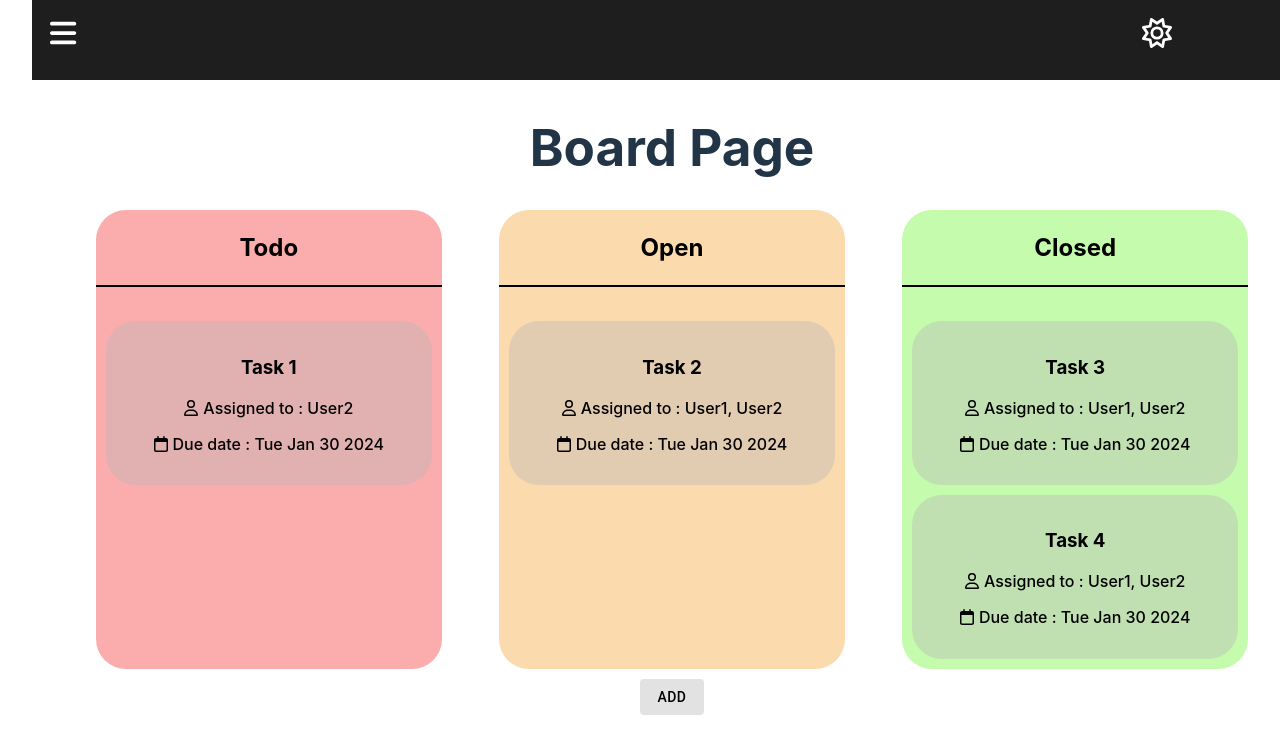
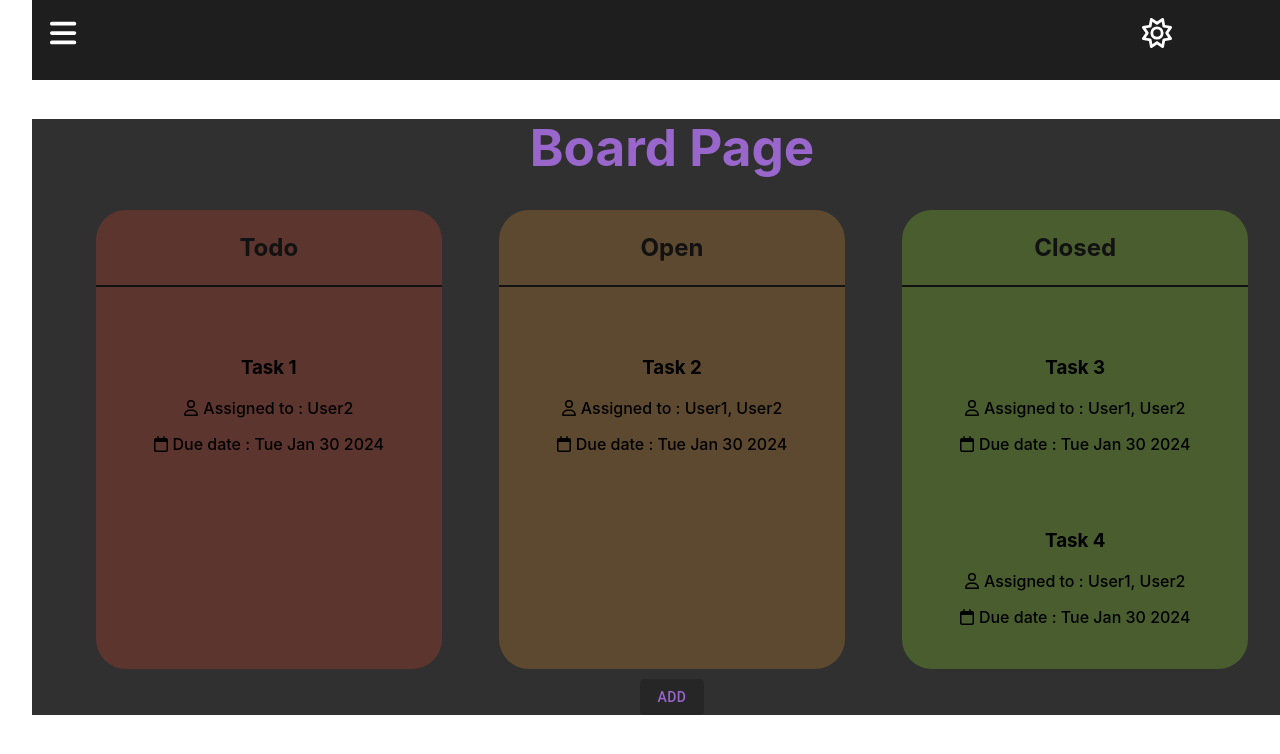
Before and after one commit to Bellier-Baptiste/todoApp, a React (Vite) app: page /board in a window 1280 px wide. Shown: the top 754 px of the page. Built offline with nearby package versions, Linux system fonts and the light colour scheme.

Commit message:
{darkMode} changing colors for many pages

```diff
--- a/src/front/colors/colors.tsx
+++ b/src/front/colors/colors.tsx
@@ -4,6 +4,8 @@ const Colors = () => {
     const dark = 'black';
     const amethyst = 'rgba(153, 102, 204, 1)';
     const darkGray = 'rgba(30, 30, 30, 1)';
+    const darkerGray = 'rgb(127, 132, 135)';
+    const veryDarkGray = 'rgba(65, 63, 66, 1)';
     const slightlyDarkerGray = 'rgba(45, 45, 45, 1)';
     const black = 'rgba(18, 18, 18, 1)';
     const darkCharcoal = 'rgba(48, 48, 48, 1)';
@@ -12,6 +14,18 @@ const Colors = () => {
     const navyBlue = 'rgba(0, 0, 128, 1)';
     const darkBlue = 'rgba(48, 86, 121, 1)';
     const plum = 'rgba(90, 49, 93, 1)';
+    const wineRed = 'rgba(123, 3, 35, 1)';
+    const darkOrange = 'rgba(93, 73, 47, 1)';
+    const forestGreen = 'rgba(21, 68, 6, 1)';
+    const garnet = 'rgba(115, 54, 53, 1)';
+    const darkRed = 'rgba(93, 53, 47, 1)';
+    const darkGreen = 'rgba(73, 93, 47, 1)';
+    // Palette
+    const purpleBlue = 'rgba(64, 66, 88, 1)';
+    const bluePurple = 'rgba(71, 78, 104, 1)';
+    const lightPurpleBlue = 'rgba(80, 87, 122, 1)';
+    const lighterPurpleBlue = 'rgba(107, 114, 142, 1)';
+
 
 
     // List Page
@@ -38,8 +52,18 @@ const Colors = () => {
     const powderBlue = 'rgba(176, 224, 230, 1)';
     const diamond = 'rgba(250, 247, 226, 1)';
     const sand = 'rgba(226, 202, 118, 1)';
+    const cherryRed = 'rgba(247, 2, 42, 1)';
+    const creamRed = 'rgba(231, 136, 121, 1)';
+    const lightGreen = 'rgba(196, 251, 173, 1)';
+    const lightOrange = 'rgba(251, 218, 173, 1)';
 
     const purple = 'rgba(128, 0, 128, 1)';
+
+    //Palette
+    const beige = 'rgba(253, 247, 228, 1)';
+    const darkBeige = 'rgba(250, 238, 209, 1)';
+    const lightCoffee = 'rgba(222, 208, 182, 1)';
+    const coffee = 'rgba(187, 171, 140, 1)';
 
     // Navbar
     const lightNavbarBackgroundColor = 'white';
@@ -57,9 +81,10 @@ const Colors = () => {
 
 
     return { dark, amethyst, darkGray, slightlyDarkerGray, black, darkCharcoal, darkSlateGray,
-        indigo, navyBlue, darkBlue, plum,
+        indigo, navyBlue, darkBlue, plum, purpleBlue, bluePurple, lightPurpleBlue, lighterPurpleBlue,
+        wineRed, darkOrange, forestGreen, garnet, darkerGray, veryDarkGray, darkRed, darkGreen,
         light, lightGray, lighterGray, offWhite, silver, cream, ivory, nude, bone, powderBlue,
-        diamond, sand, purple,
+        diamond, sand, purple, beige, darkBeige, lightCoffee, coffee, cherryRed, creamRed, lightGreen, lightOrange,
 
         darkTicketColor, darkDisplayModeSpan, darkAddButtonColor,
         darkFormBackgroundColor, darkFormTextColor, darkButtonBackgroundColor, darkButtonTextColor,
--- a/src/front/components/content/form.tsx
+++ b/src/front/components/content/form.tsx
@@ -70,7 +70,7 @@ const Form = () => {
     const colors = Colors();
 
     const formStyle: React.CSSProperties = {
-        backgroundColor: isDarkMode ? colors.darkFormBackgroundColor : colors.lightFormBackgroundColor,
+        backgroundColor: isDarkMode ? colors.darkCharcoal : colors.lightFormBackgroundColor,
         borderRadius: '30px',
         padding: '5px',
         margin: '10px',
--- a/src/front/components/content/listItem.tsx
+++ b/src/front/components/content/listItem.tsx
@@ -2,6 +2,8 @@ import { FontAwesomeIcon } from '@fortawesome/react-fontawesome';
 import { faCalendar, faListAlt, faPenToSquare, faUser } from '@fortawesome/free-regular-svg-icons';
 import React, { useState } from 'react';
 import { Link } from 'react-router-dom';
+import { useDarkMode } from '../../contexts/darkModeContext';
+import Colors from '../../colors/colors';
 
 
 type ListItemProps = {
@@ -10,19 +12,23 @@ type ListItemProps = {
     deadline: string; // Vous pouvez utiliser le type Date si nécessaire
     creator: string | null;
     state: string;
-    bColor: string;
     id: number;
+    style?: React.CSSProperties;
 };
 
-const ListItem: React.FC<ListItemProps> = ({ taskName, assignedTo, deadline, creator, state, bColor, id }) => {
+const ListItem: React.FC<ListItemProps> = ({ taskName, assignedTo, deadline, creator, state, id, style }) => {
     const [isHovered, setIsHovered] = useState(false);
+    const { isDarkMode } = useDarkMode();
+
+    const colors = Colors();
 
     const itemStyle: React.CSSProperties = {
-        backgroundColor: isHovered ? bColor.substring(0,18)+', 0.7)' : bColor.substring(0,18)+', 0.4)',
+        backgroundColor: isHovered ? style?.backgroundColor?.substring(0,18)+', 1)'
+                        : style?.backgroundColor?.substring(0,18)+', 0.7)',
+        color: isDarkMode ? colors.offWhite : colors.dark,
         borderRadius: '30px',
         padding: '5px',
         margin: '10px',
-        color: 'black',
     };
 
     const buttonStyle: React.CSSProperties = {
--- a/src/front/components/content/section.tsx
+++ b/src/front/components/content/section.tsx
@@ -1,4 +1,6 @@
 import { FunctionComponent, ReactNode } from 'react';
+import { useDarkMode } from '../../contexts/darkModeContext';
+import Colors from '../../colors/colors';
 
 type Props = {
   label: string;
@@ -9,16 +11,20 @@ type Props = {
 };
 
 const Section: FunctionComponent<Props> = (props: Props) => {
+    const { isDarkMode } = useDarkMode();
+
+    const colors = Colors();
+
     const sectionStyle = {
-        width: props.size || '100%',
-        height: props.height || 'auto',
-        backgroundColor: props.bColor || 'transparent',
+        width: props.size ?? '100%',
+        height: props.height ?? 'auto',
+        backgroundColor: props.bColor ?? 'transparent',
         borderRadius: '30px',
-        color: 'black',
+        color: isDarkMode ? colors.black : colors.ivory,
     };
 
     const lineStyle: React.CSSProperties = {
-        backgroundColor: 'black',
+        backgroundColor: isDarkMode ? colors.black : colors.ivory,
         height: '2px',
     };
 
--- a/src/front/components/content/ticket.tsx
+++ b/src/front/components/content/ticket.tsx
@@ -2,23 +2,33 @@ import { faCalendar, faUser } from '@fortawesome/free-regular-svg-icons';
 import { FontAwesomeIcon } from '@fortawesome/react-fontawesome';
 import React, { useState } from 'react';
 import { Link } from 'react-router-dom';
+import { useDarkMode } from '../../contexts/darkModeContext';
+import Colors from '../../colors/colors';
 
 type TicketProps = {
     taskName: string | undefined;
     assignedTo: string | undefined;
     deadline: string; // Vous pouvez utiliser le type Date si nécessaire
     id: number;
+    style?: React.CSSProperties;
 };
 
 const Ticket: React.FC<TicketProps> = ({ taskName, assignedTo, deadline, id }) => {
     const [isHovered, setIsHovered] = useState(false);
+    const { isDarkMode } = useDarkMode();
+
+    const colors = Colors();
 
     const ticketStyle: React.CSSProperties = {
-        backgroundColor: isHovered ? 'rgba(186, 183, 183, 0.7)' : 'rgba(186, 183, 183, 0.4)',
+        backgroundColor: isDarkMode ? isHovered ? colors.darkSlateGray.substring(0,18)+', 0.7)'
+                                                : colors.darkSlateGray.substring(0,18)+', 0.4)'
+                        : isHovered ? colors.coffee.substring(0,18)+', 0.7)'
+                                                : colors.coffee.substring(0,18)+', 0.4)',
+        //color: isDarkMode ? colors.amethyst : colors.black,
         borderRadius: '30px',
         padding: '5px',
         margin: '10px',
-        color: 'black',
+        color: isDarkMode ? colors.ivory : colors.darkCharcoal,
     };
 
     const buttonStyle: React.CSSProperties = {
--- a/src/front/components/navigation/sidebar.tsx
+++ b/src/front/components/navigation/sidebar.tsx
@@ -4,30 +4,38 @@ import { Link } from "react-router-dom";
 import { FontAwesomeIcon } from "@fortawesome/react-fontawesome";
 import { faCircleLeft } from "@fortawesome/free-regular-svg-icons";
 import Colors from "../../colors/colors";
+import { useDarkMode } from "../../contexts/darkModeContext";
 
 
 
 const Sidebar: FunctionComponent = () => {
     const [isDisplay, setIsDisplay] = useState(true);
+    const { isDarkMode } = useDarkMode();
 
     const colors = Colors();
+
+    const divStyle: React.CSSProperties = {
+        color: isDarkMode ? colors.amethyst : colors.beige,
+        backgroundColor: isDarkMode ? colors.darkSlateGray : colors.lightCoffee,
+    };
 
     const buttonStyle: React.CSSProperties = {
         height: '8%',
         width: '40%',
         fontSize: '15px',
-        color: colors.amethyst,
+        color: isDarkMode ? colors.amethyst : colors.coffee,
+        backgroundColor: isDarkMode ? colors.darkCharcoal : colors.beige,
     };
 
     const tabStyle: React.CSSProperties = {
-        color: colors.amethyst,
-        backgroundColor: colors.darkSlateGray,
+        color: isDarkMode ? colors.amethyst : colors.coffee,
+        backgroundColor: isDarkMode ? colors.darkCharcoal : colors.beige,
     };
 
     return (
         <>
         {isDisplay ?
-        <div className="sidebar">
+        <div className="sidebar" style={divStyle}>
             <div style={{marginLeft: '80%', fontSize: '20px'}}>
                 <FontAwesomeIcon onClick={() => {setIsDisplay(false)}} style={{cursor: 'pointer'}} icon={faCircleLeft} />
             </div>
--- a/src/front/pages/boardPage.tsx
+++ b/src/front/pages/boardPage.tsx
@@ -5,6 +5,8 @@ import Navbar from '../components/navigation/navbar';
 import { Link } from 'react-router-dom';
 import { useEffect, useState } from 'react';
 import { Button } from '@mui/material';
+import Colors from '../colors/colors';
+import { useDarkMode } from '../contexts/darkModeContext';
 
 const BoardPage = () => {
 
@@ -15,6 +17,7 @@ const BoardPage = () => {
 
 
   const [isHovered, setIsHovered] = useState(false);
+  const { isDarkMode } = useDarkMode();
 
   useEffect(() => {
     setTasksTodo(tasks.filter(task => task.state === 'Incomplete'));
@@ -22,17 +25,28 @@ const BoardPage = () => {
     setTasksCompleted(tasks.filter(task => task.state === 'Complete'));
   }, [tasks]);
 
+  const colors = Colors();
+
+  const divStyle: React.CSSProperties = {
+    width: '100vw',
+    backgroundColor: isDarkMode ? colors.darkCharcoal : colors.beige,
+  };
+
   const addButtonStyle: React.CSSProperties = {
-    backgroundColor: isHovered ? 'rgba(186, 183, 183, 0.7)' : 'rgba(186, 183, 183, 0.4)',
-    color: 'black',
-};
+    backgroundColor: isDarkMode ? isHovered ? colors.darkCharcoal : colors.darkSlateGray : isHovered ? colors.lightCoffee : colors.coffee,
+    color: isDarkMode ? colors.amethyst : colors.lightGray,
+  };
+
+  const titleStyle: React.CSSProperties = {
+    color: isDarkMode ? colors.amethyst : colors.coffee,
+  };
 
   return (
-    <div style={{width: '100vw'}}>
+    <div style={divStyle}>
       <Navbar showSearchInput={false} />
-      <h1>Board Page</h1>
+      <h1 style={titleStyle}>Board Page</h1>
       <div style={{ display: 'flex', justifyContent: 'space-between', width: '90vw', margin: 'auto', marginBottom: '10px' }}>
-        <Section label="Todo" size="30%" bColor="rgba(251, 173, 173, 1)">
+        <Section label="Todo" size="30%" bColor={isDarkMode ? colors.darkRed : colors.creamRed}>
           {tasksTodo.map(task => (
             <Ticket
               key={task.id}
@@ -43,7 +57,7 @@ const BoardPage = () => {
             />
           ))}
         </Section>
-        <Section label="Open" size="30%" bColor="rgba(251, 218, 173, 1)">
+        <Section label="Open" size="30%" bColor={isDarkMode ? colors.darkOrange : colors.lightOrange}>
           {tasksInProgress.map(task => (
             <Ticket
               key={task.id}
@@ -54,7 +68,7 @@ const BoardPage = () => {
             />
           ))}
         </Section>
-        <Section label="Closed" size="30%" bColor="rgba(196, 251, 173, 1)">
+        <Section label="Closed" size="30%" bColor={isDarkMode ? colors.darkGreen : colors.lightGreen}>
           {tasksCompleted.map(task => (
             <Ticket
               key={task.id}
--- a/src/front/pages/todayPage.tsx
+++ b/src/front/pages/todayPage.tsx
@@ -3,10 +3,14 @@ import { Task, tasks as initialTasks } from '../bdd/database';
 import Ticket from '../components/content/ticket';
 import Navbar from '../components/navigation/navbar';
 import { RadioGroup, FormControlLabel, Radio } from '@mui/material';
+import { useDarkMode } from '../contexts/darkModeContext';
+import Colors from '../colors/colors';
 
 const TodayPage = () => {
     const [tasks, setTasks] = useState<Task[]>(initialTasks);
     const [filteredTasks, setFilteredTasks] = useState<Task[]>([]);
+    const { isDarkMode } = useDarkMode();
+
 
     useEffect(() => {
         const today = new Date().toLocaleDateString();
@@ -26,33 +30,50 @@ const TodayPage = () => {
         );
     };
 
+    const colors = Colors();
+
+    const windowStyle: React.CSSProperties = {
+        margin: 'auto',
+        width: '100vw',
+        backgroundColor: isDarkMode ? colors.darkCharcoal : colors.beige,
+    };
+
+    const titleStyle: React.CSSProperties = {
+        color: isDarkMode ? colors.amethyst : colors.coffee,
+    };
+
     const spanStyle: React.CSSProperties = {
         margin: 'auto',
         width: '50vw',
-    }
+    };
 
     const divStyle: React.CSSProperties = {
-        gridTemplateColumns: 'repeat(1, 2fr)',
-    }
+        //gridTemplateColumns: 'repeat(3, 1fr)',
+    };
+
+    const checkStyle: React.CSSProperties = {
+        color: isDarkMode ? colors.amethyst : colors.coffee,
+    };
 
     return (
-        <div style={{width: '100vw'}}>
+        <div style={windowStyle}>
             <Navbar showSearchInput={false}/>
             <br />
             <div style={{justifyContent: 'center', width: '100vw'}}>
-                <h2>{filteredTasks.length} tasks for today</h2>
+                <h2 style={titleStyle}> Today's tasks ({filteredTasks.length})</h2>
                 {filteredTasks.map(task => (
                     <span style={spanStyle}>
                         <RadioGroup
                             value={task.state ? 'completed' : 'incomplete'}
                             onChange={() => handleTaskCompletionChange(task.id)}
+                            style={checkStyle}
                         >
                             <div style={divStyle}>
                             <FormControlLabel
                                 value="incompleted"
                                 control={<Radio />}
                                 label={task.title}
-                                labelPlacement="end"
+                                labelPlacement="start"
                                 onClick={() => handleTaskCompletionChange(task.id)}
                             />
                             <Ticket
```
Also changed, not shown: src/front/components/navigation/navbar.tsx (+6 -5 lines), src/front/pages/listPage.tsx (+14 -7 lines), src/front/components/navigation/searchbar.tsx (deleted).
